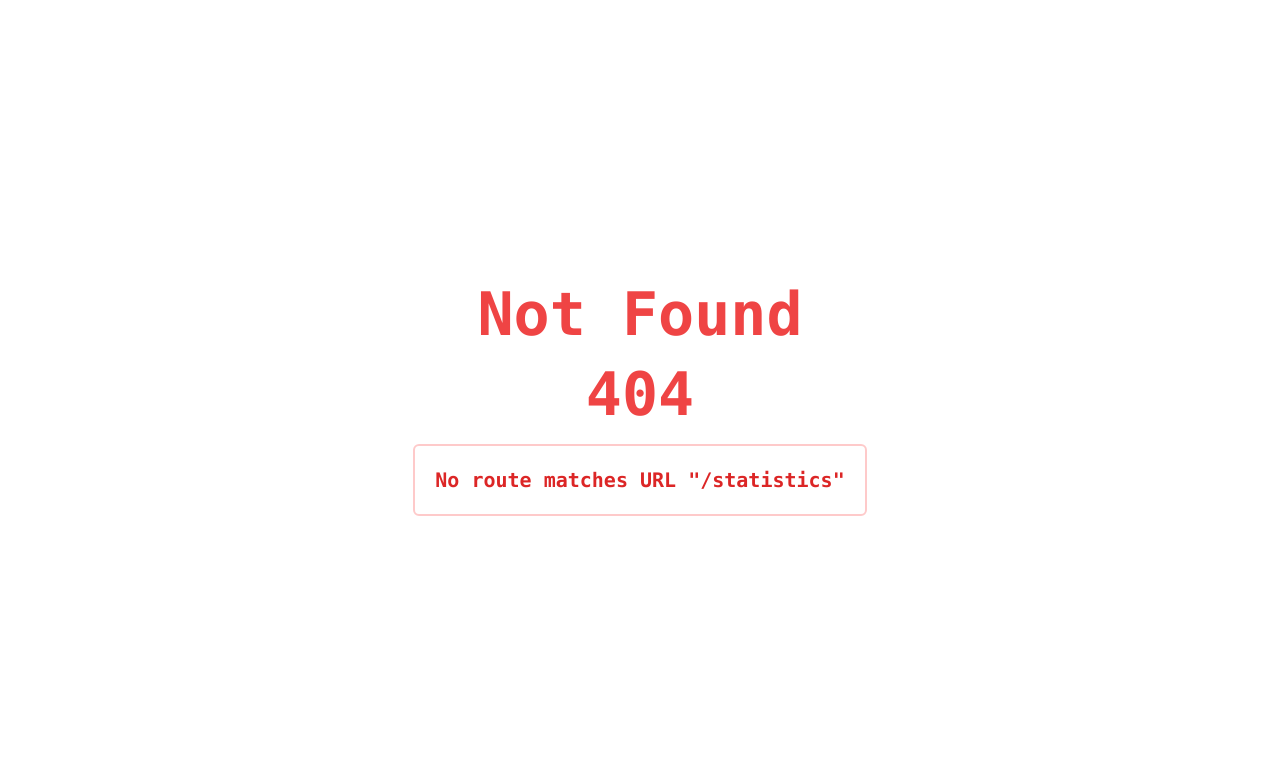
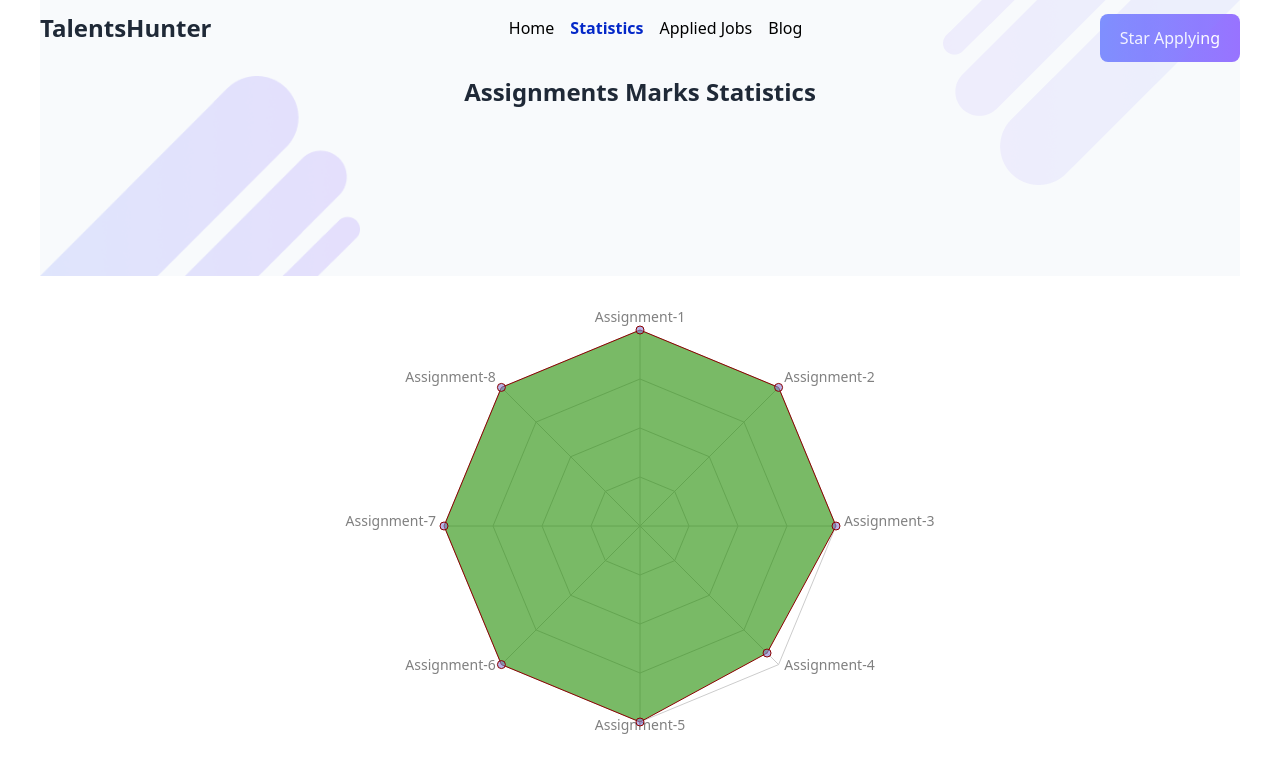
Before and after one commit to KhanZiaul/Job-Hunter, a React (Vite) app: page /statistics in a window 1280 px wide. Before the commit this address had no page. Shown: the top 772 px of the page. Built offline with nearby package versions, Linux system fonts and the light colour scheme.

Commit message:
added Statistics

```diff
--- /dev/null
+++ b/src/Components/Statistics/Statistics.jsx
@@ -0,0 +1,51 @@
+import React, { useEffect, useState } from 'react';
+import { Radar, RadarChart, PolarGrid, PolarAngleAxis, PolarRadiusAxis, ResponsiveContainer, Tooltip } from 'recharts';
+import Image from '../../assets/banner/Vector.png'
+import Image2 from '../../assets/banner/Vector-1.png'
+
+const Statistics = () => {
+
+    const [chartDatas, setChartDatas] = useState([])
+    useEffect(() => {
+        fetch('marks.json')
+            .then(res => res.json())
+            .then(datas => setChartDatas(datas))
+    }, [])
+
+    return (
+        <div className='mt-10 md:mt-0'>
+            <div style={{
+                backgroundImage: `url(${Image})`,
+                backgroundSize: 'contain',
+                backgroundRepeat: 'no-repeat',
+                width: '100%',
+                height: '200px',
+            }} className=' bg-slate-50'>
+                <h2 className='text-2xl text-center font-bold '>Assignments Marks Statistics</h2>
+                <div className=' absolute right-10 top-0'>
+                    <img src={Image2} alt="" />
+                </div>
+            </div>
+
+            <ResponsiveContainer width="100%" height={500}>
+                <RadarChart data={chartDatas.length > 0 && chartDatas}>
+                    <PolarGrid />
+                    <PolarAngleAxis dataKey="name" fontSize={14} />
+                    <Radar
+                        dataKey="obtain-mark"
+                        stroke="#8C0000"
+                        dot={{ fill: '#8884d8', r: 4 }}
+                        fill="#208C00"
+                        fillOpacity={0.6}
+                        name="obtain-mark"
+                        unit="marks"
+                    />
+                    <Tooltip />
+                </RadarChart>
+            </ResponsiveContainer>
+
+        </div>
+    );
+};
+
+export default Statistics;
--- a/src/main.jsx
+++ b/src/main.jsx
@@ -8,6 +8,7 @@ import {
 } from "react-router-dom";
 import Error from './Components/Error/Error.jsx';
 import Home from './Components/Home/Home.jsx';
+import Statistics from './Components/Statistics/Statistics.jsx';
 
 const router = createBrowserRouter([
   {
@@ -19,6 +20,10 @@ const router = createBrowserRouter([
         path: '/',
         element: <Home></Home>
       },
+      {
+        path:'statistics',
+        element:<Statistics></Statistics>
+      }
     ]
   },
 ]);
```
